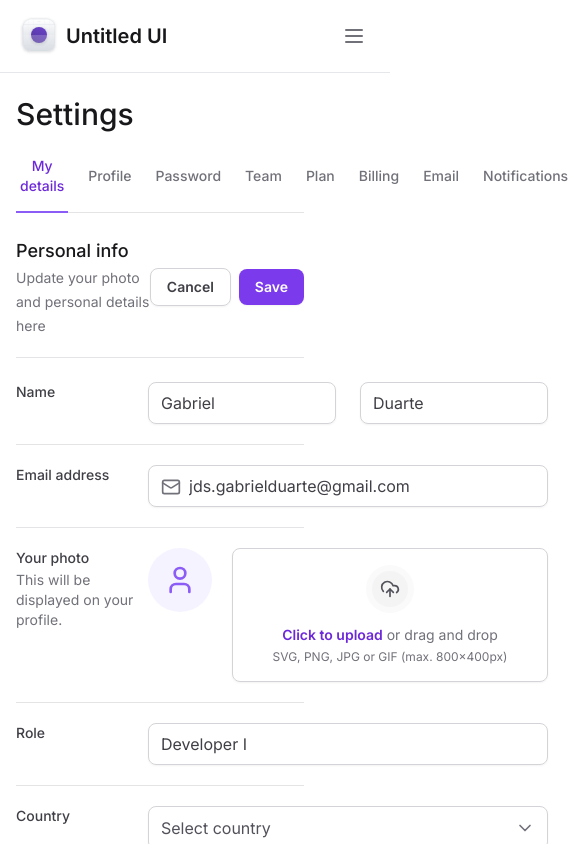
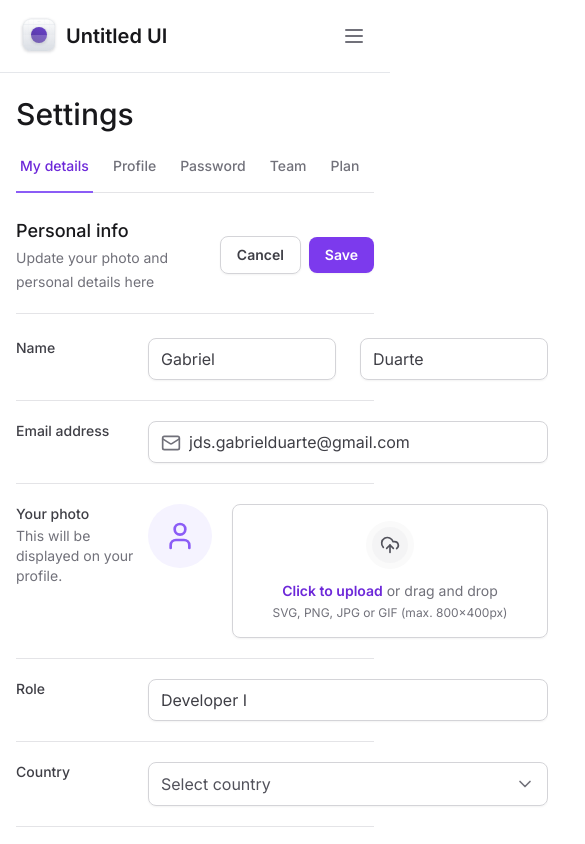
Before and after one commit to jdgabriel/masterclass-nextjs-tailwind, a Next.js app: page / in a window 390 px wide. Shown: the top 844 px of the page, 585 px wide, since content can reach past the window. Built offline with nearby package versions, Linux system fonts and the light colour scheme.

Commit message:
tabs responsives with scroll area radix

```diff
--- a/package.json
+++ b/package.json
@@ -11,6 +11,7 @@
   "dependencies": {
     "@formkit/auto-animate": "0.8.1",
     "@radix-ui/react-collapsible": "1.0.3",
+    "@radix-ui/react-scroll-area": "1.0.5",
     "@radix-ui/react-select": "^2.0.0",
     "@radix-ui/react-tabs": "^1.0.4",
     "framer-motion": "^10.16.5",
--- a/src/app/layout.tsx
+++ b/src/app/layout.tsx
@@ -18,9 +18,9 @@ export default function RootLayout({
   return (
     <html lang="en">
       <body className={inter.className}>
-        <div className="grid min-h-screen grid-cols-app antialiased">
+        <div className="min-h-screen antialiased lg:grid lg:grid-cols-app">
           <Sidebar />
-          <main className="px-4 pb-12 pt-24 lg:col-start-2 lg:px-8 lg:pb-12 lg:pt-8">
+          <main className="max-w-screen px-4 pb-12 pt-24 lg:col-start-2 lg:px-8 lg:pb-12 lg:pt-8">
             {children}
           </main>
         </div>
--- a/src/components/SettingsTab/TabItem/index.tsx
+++ b/src/components/SettingsTab/TabItem/index.tsx
@@ -14,7 +14,7 @@ export function TabItem({ value, title, isSelected = false }: TabItemProps) {
       value={value}
       className="group relative px-1 pb-4 text-sm font-medium text-zinc-500 outline-none hover:text-violet-700 data-[state=active]:text-violet-700"
     >
-      <span className="rounded group-focus-visible:ring-2 group-focus-visible:ring-violet-400 group-focus-visible:ring-offset-4">
+      <span className="whitespace-nowrap rounded group-focus-visible:ring-2 group-focus-visible:ring-violet-400 group-focus-visible:ring-offset-4">
         {title}
       </span>
 
--- a/src/components/SettingsTab/index.tsx
+++ b/src/components/SettingsTab/index.tsx
@@ -2,6 +2,7 @@
 import * as Tabs from '@radix-ui/react-tabs'
 import { TabItem, TabItemProps } from './TabItem'
 import { useState } from 'react'
+import * as ScrollArea from '@radix-ui/react-scroll-area'
 
 const tabs: Array<TabItemProps> = [
   { value: '1', title: 'My details' },
@@ -20,6 +21,8 @@ export function SettingsTab() {
   const [currentTab, setCurrentTab] = useState(tabs[0].value)
   return (
     <Tabs.Root value={currentTab} onValueChange={setCurrentTab}>
+      <ScrollArea.Root className="w-full" type="scroll">
+        <ScrollArea.Viewport className="w-full overflow-x-scroll">
           <Tabs.List className="mt-6 flex w-full items-center gap-4 border-b border-zinc-200">
             {tabs.map((tab) => (
               <TabItem
@@ -30,6 +33,14 @@ export function SettingsTab() {
               />
             ))}
           </Tabs.List>
+        </ScrollArea.Viewport>
+        <ScrollArea.Scrollbar
+          className="flex h-0.5 translate-x-1.5 touch-none select-none flex-col bg-zinc-100"
+          orientation="horizontal"
+        >
+          <ScrollArea.Thumb className="relative flex-1 rounded-lg bg-zinc-300" />
+        </ScrollArea.Scrollbar>
+      </ScrollArea.Root>
     </Tabs.Root>
   )
 }
```
Also changed, not shown: 1 other file (tests, documents, lock files or other folders). Lines whose indentation alone changed are shown as unchanged.
